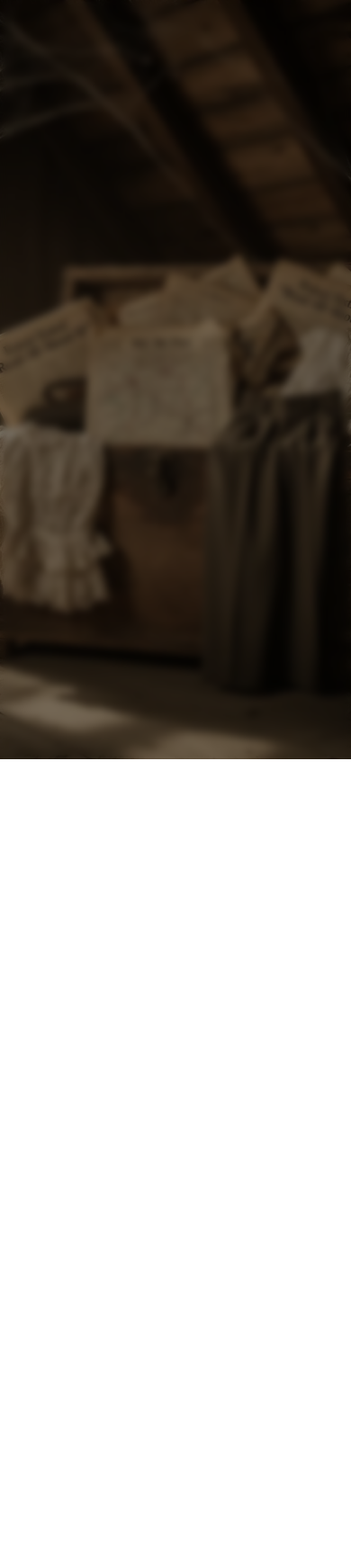
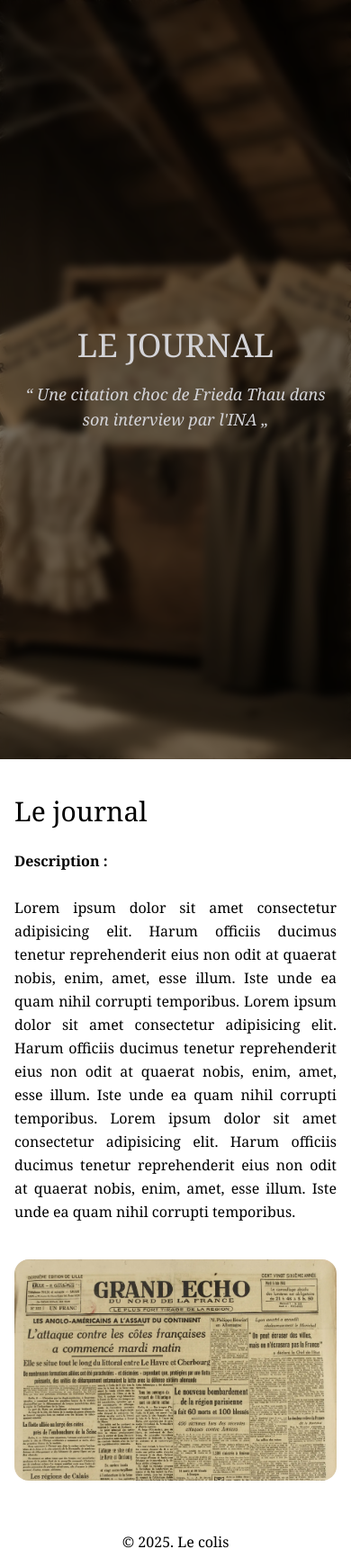
Before and after one commit to CNRD2026/Lecolis, a plain HTML site: page journal.html in a window 390 px wide. Shown: the whole page at 90% size. Before the commit the page ends 844 px from the top, so only its background shows below. Drawn offline with Linux system fonts and the light colour scheme.

Commit message:
journal page

```diff
--- a/journal.html
+++ b/journal.html
@@ -3,10 +3,14 @@
 <head>
     <meta charset="UTF-8">
     <meta name="viewport" content="width=device-width, initial-scale=1.0">
-        <title>Document</title>
+    <meta name="robots" content="noindex, nofollow">
+    <title>Le colis</title>
     <link rel="stylesheet" href="./styles.css">
+    <link rel="icon" href="./favicon.ico">
 </head>
+
 <body class="font-serif">
+
 <header class="h-screen">
     <div class="relative w-full h-full bg-cover bg-center"
          style="background-image: url('./img/background.webp')">
@@ -14,10 +18,47 @@
         <!-- Overlay -->
         <div class="absolute inset-0 bg-black/50 backdrop-blur-xs"></div>
 
-
-
+        <!-- Contenu -->
+        <div class="flex justify-center items-center h-full w-full flex-col relative z-10 px-4 text-center">
+            <h1 class="text-4xl sm:text-5xl md:text-6xl text-zinc-300 animate-fadeInDown text-shadow-2xl">
+                LE JOURNAL
+            </h1>
+            <p class="text-lg sm:text-xl text-zinc-300 italic mt-5 animate-fadeInDown">
+                “ Une citation choc de Frieda Thau dans son interview par l'INA „
+            </p>
+        </div>
     </div>
 </header>
 
+<main class="mx-4 sm:mx-10 md:mx-20 lg:mx-40 xl:mx-60 my-10">
+    <h1 class="text-3xl sm:text-4xl md:text-5xl mb-6">
+        Le journal
+    </h1>
+
+    <p class="leading-relaxed text-justify">
+        <strong>Description :</strong><br><br>
+        Lorem ipsum dolor sit amet consectetur adipisicing elit. Harum officiis ducimus tenetur reprehenderit eius non odit at quaerat nobis, enim, amet, esse illum. Iste unde ea quam nihil corrupti temporibus. Lorem ipsum dolor sit amet consectetur adipisicing elit. Harum officiis ducimus tenetur reprehenderit eius non odit at quaerat nobis, enim, amet, esse illum. Iste unde ea quam nihil corrupti temporibus. Lorem ipsum dolor sit amet consectetur adipisicing elit. Harum officiis ducimus tenetur reprehenderit eius non odit at quaerat nobis, enim, amet, esse illum. Iste unde ea quam nihil corrupti temporibus.
+    </p>
+
+<!-- Image cliquable -->
+    <a href="#img-full">
+        <img class="rounded-2xl my-10 w-full max-w-3xl mx-auto cursor-zoom-in"
+            src="./img/journal.webp" alt="">
+    </a>
+
+    <!-- Modale -->
+    <div id="img-full" class="fixed inset-0 bg-black/80 flex justify-center items-center opacity-0 pointer-events-none transition-opacity duration-300">
+        <a href="#!" class="absolute inset-0"></a>
+        <img src="./img/journal.webp" class="max-w-[90%] max-h-[90%] rounded-xl shadow-xl z-10">
+    </div>
+
+</main>
+
+<footer>
+    <div class="text-center p-4">
+        &copy; 2025. Le colis
+    </div>
+</footer>
+
 </body>
 </html>
--- a/src/input.css
+++ b/src/input.css
@@ -13,6 +13,13 @@
     from { opacity: 0; transform: translateX(12px); }
     to { opacity: 1; transform: translateX(0); }
 }
+@layer utilities {
+    #img-full:target {
+        opacity: 1;
+        pointer-events: auto;
+    }
+}
+
 .animate-fadeInDown { animation: fadeInDown .7s ease both; }
 .animate-fadeInLeft { animation: fadeInLeft .7s ease both; }
 .animate-fadeInRight { animation: fadeInRight .7s ease both; }
```
Also changed, not shown: styles.css, 1 other file. Lines whose indentation alone changed are shown as unchanged.
